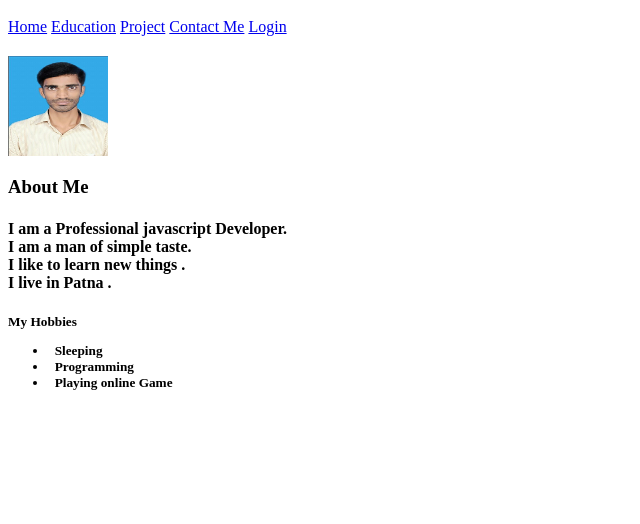
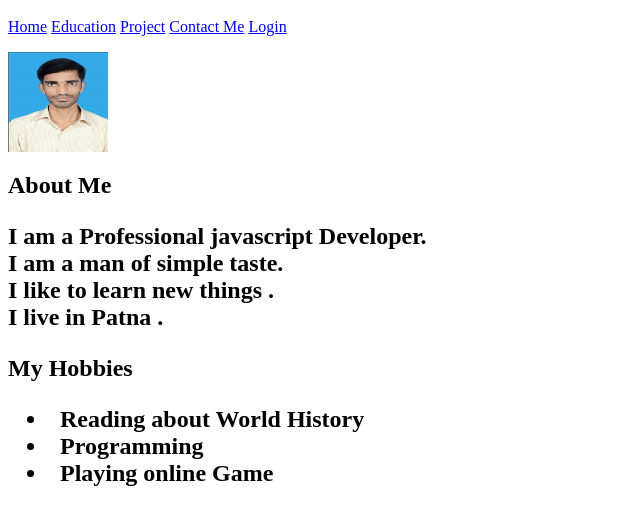
Before and after one commit to prabhat933/personal-site, a plain HTML site: page index.html in a window 1280 px wide. Shown: the part 48-572 px from the top of the page, without its empty margins (0-640 px from the left). Drawn offline with Linux system fonts and the light colour scheme.

Commit message:
cleaned index.html

```diff
--- a/index.html
+++ b/index.html
@@ -2,22 +2,25 @@
 <head></head>
 <body>
         <h1>Prabhat Kumar</h1>
+        <p>
 <a href="index.html">Home</a>
 <a href="index2.html">Education</a>
 <a href="index3.html">Project</a>
 <a href="index5.html">Contact Me</a>
 <a href="index4.html">Login</a>
-</body>
-<h2><img src= "photo.jpg"  width= "100" height="100"></h2>
-<h3>About Me</h3>
-<h4>I am a Professional javascript Developer.<br>
+</p>
+<p><img src= "photo.jpg"  width= "100" height="100"></p>
+<h2>About Me
+<p>I am a Professional javascript Developer.<br>
     I am a man of simple taste.<br>
     I like to learn new things . <br>
     I live in Patna .
-    </h4>
-    <h5>My Hobbies
-        <ul><li>  &nbsp Sleeping</li>
-         <li> &nbsp Programming </li>
+    </p>
+    My Hobbies
+      <p>  <ul><li>  &nbsp Reading about World History</li>
+        <li> &nbsp Programming </li>
         <li> &nbsp Playing online Game</li></ul>
-    </h5>
+    </p>
+    </h2>
+</body>
 </html>
```
